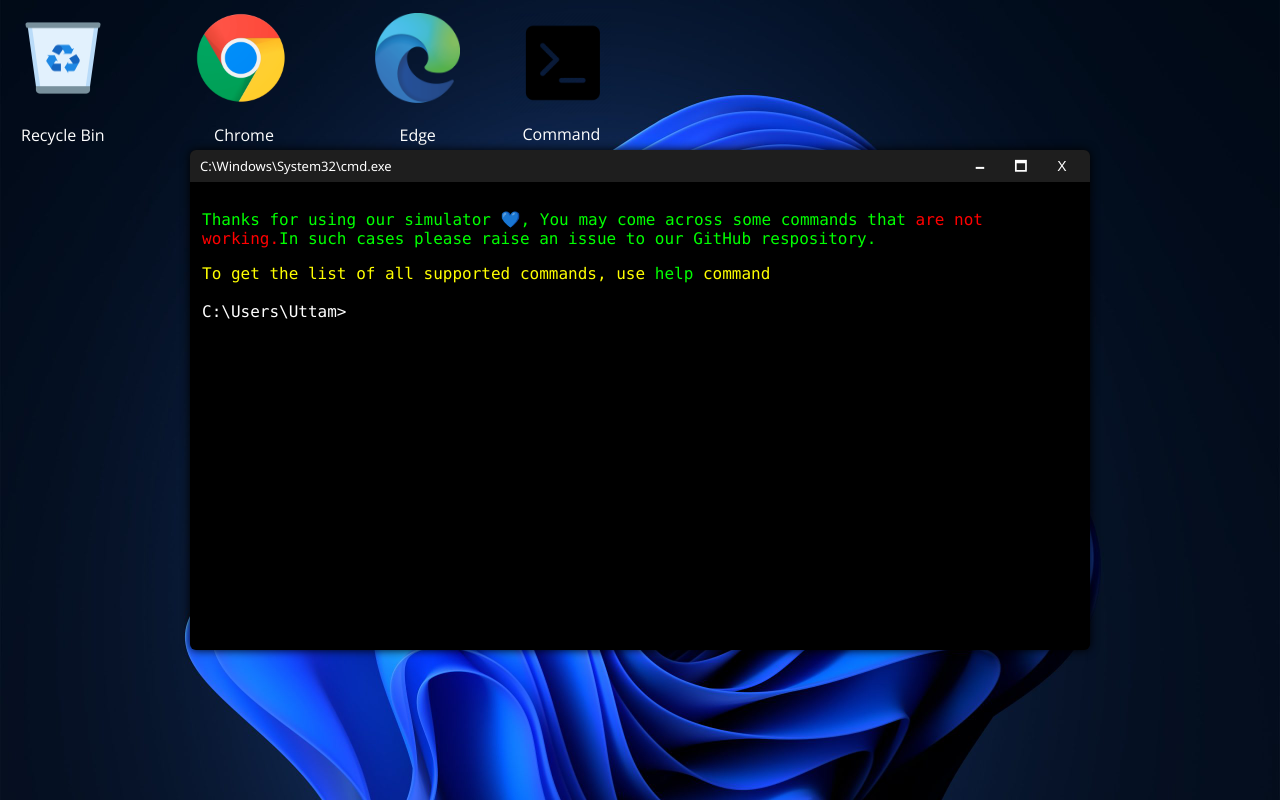
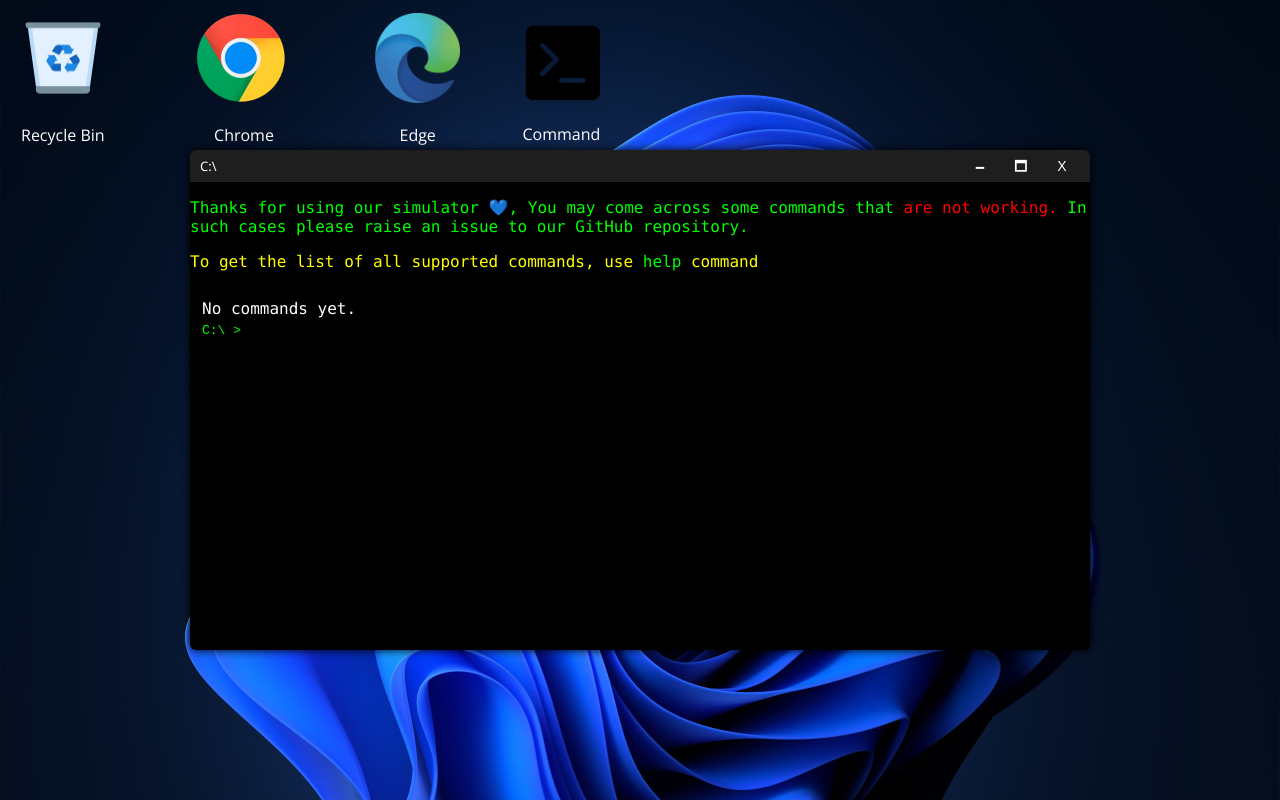
Before and after one commit to helper-uttam/mimic_os, a Next.js app: page /windows/cli in a window 1280 px wide. Built offline with nearby package versions, Linux system fonts and the light colour scheme.

Commit message:
fix: path windows

```diff
--- a/pages/windows/cli/MapConsoleOutput.js
+++ b/pages/windows/cli/MapConsoleOutput.js
@@ -1,27 +1,45 @@
 import React from "react";
 import Prompt from "./Prompt";
+import classes from "./index.module.css";
 
-const MapConsoleOutput = ({ consoleOutput }) => {
+const MapConsoleOutput = ({ consoleOutput, path, inputRef, onEnter }) => {
   const scrollRef = React.useRef();
 
   React.useEffect(() => {
-    if (scrollRef.current)
+    if (scrollRef.current) {
       scrollRef.current.scrollTop = scrollRef.current.scrollHeight;
-  });
+    }
+  }, [consoleOutput]);
+
   return (
-    <div className={consoleOutput} ref={scrollRef}>
-      {consoleOutput && consoleOutput.map((item, index) => (
+    <div className={classes.command_area} ref={scrollRef} style={{ overflowY: "auto", maxHeight: "400px" }}>
+      {consoleOutput.length === 0 && <div>No commands yet.</div>}
+
+      {consoleOutput.map((item, index) => (
         <div className="item" key={index}>
-          <Prompt />
-            {item.cmd}
-          {item.output && typeof item.output !== 'string' && Object.values(item.output).map((e, id) => {
-            return <div key={id}>{e}</div>
-          })}
-          {item.output && typeof item.output === 'string' && <div>{item.output}</div>}
+          <Prompt path={path} />
+          {item.cmd}
+          {item.output &&
+            typeof item.output !== "string" &&
+            Object.values(item.output).map((e, id) => <div key={id}>{e}</div>)}
+          {item.output && typeof item.output === "string" && <div>{item.output}</div>}
           <br />
         </div>
+      ))}
 
-      ))}
+      {/* Input prompt inside the scrollable area */}
+      <div className={classes.inputPrompt} style={{ display: "flex", alignItems: "center" }}>
+        <Prompt path={path} />
+        <input
+          id="cmd"
+          style={{ caretColor: "white", backgroundColor: "black", color: "white", border: "none", flex: 1 }}
+          type="text"
+          ref={inputRef}
+          onKeyPress={({ target: { value }, key }) => onEnter(value, key)}
+          autoComplete="off"
+          spellCheck={false}
+        />
+      </div>
     </div>
   );
 };
--- a/pages/windows/cli/Prompt.js
+++ b/pages/windows/cli/Prompt.js
@@ -1,5 +1,9 @@
 import React from "react";
 
-const Prompt = () => <span>C:\Users\Uttam&gt; </span>;
+const Prompt = ({ path }) => (
+  <span style={{ color: "lime", fontFamily: "monospace" }}>
+    {path} &gt;{" "}
+  </span>
+);
 
 export default Prompt;
--- a/pages/windows/cli/UseOnEnter.js
+++ b/pages/windows/cli/UseOnEnter.js
@@ -7,10 +7,10 @@ const initialFileSystem = {
   children: {
     "bfs.txt": { type: "file", content: "BFS notes here." },
     "config.js": { type: "file", content: "module.exports = {};" },
-    "documents": { type: "folder", children: {} },
-    "desktop": { type: "folder", children: {} },
-    "programs": { type: "folder", children: {} },
-    "temp": { type: "folder", children: {} },
+    documents: { type: "folder", children: {} },
+    desktop: { type: "folder", children: {} },
+    programs: { type: "folder", children: {} },
+    temp: { type: "folder", children: {} },
   },
 };
 
@@ -20,52 +20,60 @@ const UseOnEnter = () => {
   const [consoleOutput, updateConsoleOutput] = useState([]);
   const [history, setHistory] = useState([]);
 
+  // Returns current directory object based on path array
   const getCurrentDir = () => {
     let current = fs;
     for (const part of path) {
+      if (!current.children || !current.children[part]) {
+        return null; // invalid path
+      }
       current = current.children[part];
     }
     return current;
   };
 
+  // Formats path like C:\folder\subfolder
   const formatPath = () => {
+    if (path.length === 0) return "C:\\";
     return "C:\\" + path.join("\\");
   };
 
   const commandHandlers = {
     help: () => [
       `Supported Commands:`,
-      `dir           - list contents`,
-      `cd <dir>      - change directory`,
-      `cd ..         - go up one directory`,
-      `mkdir <name>  - create folder`,
-      `rmdir <name>  - remove folder`,
+      `dir             - list contents`,
+      `cd <dir>        - change directory`,
+      `cd ..           - go up one directory`,
+      `mkdir <name>    - create folder`,
+      `rmdir <name>    - remove folder`,
       `ren <old> <new> - rename file/folder`,
-      `del <file>    - delete a file`,
+      `del <file>      - delete a file`,
       `copy <src> <dest> - copy file`,
-      `type <file>   - show file contents`,
-      `echo <text>   - print message`,
-      `cls           - clear screen`,
-      `vol           - show volume info`,
-      `time          - show time`,
-      `history       - command history`,
+      `type <file>     - show file contents`,
+      `echo <text>     - print message`,
+      `cls             - clear screen`,
+      `vol             - show volume info`,
+      `time            - show time`,
+      `history         - command history`,
     ],
 
     dir: () => {
       const current = getCurrentDir();
+      if (!current || !current.children) return ["No files or directories"];
       const list = Object.keys(current.children);
       return list.length ? list : ["No files or directories"];
     },
 
     cd: (_, args) => {
       const current = getCurrentDir();
+      if (!current) return ["Current directory not found"];
       const target = args[0];
       if (!target) return ["The syntax of the command is incorrect."];
 
       if (target === "..") {
-        if (path.length === 0) return ["Already at root"];
+        if (path.length === 0) return ["Already at root directory"];
         setPath((prev) => prev.slice(0, -1));
-        return ["Moved up one level"];
+        return ["Moved up one directory"];
       }
 
       const next = current.children[target];
@@ -73,7 +81,7 @@ const UseOnEnter = () => {
         return [`The system cannot find the path specified: ${target}`];
       }
 
-      setPath([...path, target]);
+      setPath((prev) => [...prev, target]);
       return [`Changed directory to ${target}`];
     },
 
@@ -81,6 +89,7 @@ const UseOnEnter = () => {
       const name = args[0];
       if (!name) return ["Missing folder name"];
       const current = getCurrentDir();
+      if (!current.children) current.children = {};
       if (current.children[name]) return ["Directory already exists"];
       current.children[name] = { type: "folder", children: {} };
       setFs({ ...fs });
@@ -90,7 +99,7 @@ const UseOnEnter = () => {
     rmdir: (_, args) => {
       const name = args[0];
       const current = getCurrentDir();
-      if (!current.children[name]) return ["Directory not found"];
+      if (!current.children || !current.children[name]) return ["Directory not found"];
       if (current.children[name].type !== "folder") return ["Not a directory"];
       delete current.children[name];
       setFs({ ...fs });
@@ -101,7 +110,7 @@ const UseOnEnter = () => {
       const [oldName, newName] = args;
       const current = getCurrentDir();
       if (!oldName || !newName) return ["Syntax: ren <oldname> <newname>"];
-      if (!current.children[oldName]) return [`Cannot find ${oldName}`];
+      if (!current.children[oldName]) return [`Cannot find '${oldName}'`];
       current.children[newName] = current.children[oldName];
       delete current.children[oldName];
       setFs({ ...fs });
@@ -111,7 +120,7 @@ const UseOnEnter = () => {
     del: (_, args) => {
       const name = args[0];
       const current = getCurrentDir();
-      if (!current.children[name]) return [`Cannot find ${name}`];
+      if (!current.children || !current.children[name]) return [`Cannot find '${name}'`];
       if (current.children[name].type !== "file") return [`'${name}' is not a file`];
       delete current.children[name];
       setFs({ ...fs });
@@ -121,7 +130,7 @@ const UseOnEnter = () => {
     copy: (_, args) => {
       const [src, dest] = args;
       const current = getCurrentDir();
-      if (!current.children[src]) return [`Cannot find file: ${src}`];
+      if (!current.children || !current.children[src]) return [`Cannot find file: ${src}`];
       current.children[dest] = { ...current.children[src] };
       setFs({ ...fs });
       return [`Copied '${src}' to '${dest}'`];
@@ -130,8 +139,8 @@ const UseOnEnter = () => {
     type: (_, args) => {
       const name = args[0];
       const current = getCurrentDir();
+      if (!current.children || !current.children[name]) return [`File not found: ${name}`];
       const file = current.children[name];
-      if (!file) return [`File not found: ${name}`];
       if (file.type !== "file") return [`'${name}' is not a file`];
       return [file.content || ""];
     },
@@ -139,9 +148,9 @@ const UseOnEnter = () => {
     echo: (_, args) => [args.join(" ")],
 
     cls: () => {
-      const items = document.getElementsByClassName("item");
-      Object.values(items).forEach((el) => (el.innerHTML = ""));
-      return ["Cleared screen"];
+      // Clearing handled in UI layer, just clear state here
+      updateConsoleOutput([]);
+      return [];
     },
 
     vol: () => [
@@ -170,7 +179,7 @@ const UseOnEnter = () => {
     }
   };
 
-  return [consoleOutput, onEnter];
+  return [consoleOutput, onEnter, formatPath];
 };
 
 export default UseOnEnter;
--- a/pages/windows/cli/index.js
+++ b/pages/windows/cli/index.js
@@ -1,9 +1,7 @@
 import React from "react";
 import Link from "next/link";
-import Image from "next/image"
 
 import Windows from "..";
-import Prompt from "./Prompt";
 import UseOnEnter from "./UseOnEnter";
 import MapConsoleOutput from "./MapConsoleOutput";
 
@@ -12,46 +10,54 @@ import classes from "./index.module.css";
 const CLI = () => {
   const inputText = React.useRef();
 
-    const [consoleOutput, onEnter] = UseOnEnter();
+  const [consoleOutput, onEnter, formatPath] = UseOnEnter();
 
   React.useEffect(() => {
+    if (inputText.current) {
       inputText.current.value = "";
       inputText.current.focus();
-  });
+    }
+  }, [consoleOutput]);
 
   return (
-      <div className = {classes.mob}>
+    <div className={classes.mob}>
       <Windows />
-          <section className={classes.console} onClick={()=>{
-            document.getElementById("cmd").focus();
-          }}>
+      <section
+        className={classes.console}
+        onClick={() => {
+          inputText.current?.focus();
+        }}
+      >
         <div className={classes.title}>
           <div className={classes.logo}>
-                  <p className={classes.p}>C:\Windows\System32\cmd.exe</p>
+            <p className={classes.p}>{formatPath()}</p>
           </div>
           <div className={classes.right_btn}>
             <button className={classes.min}>🗕</button>
             <button className={classes.max}>🗖</button>
-                    <Link href="/windows"><button className={classes.close}>X</button></Link>
+            <Link href="/windows">
+              <button className={classes.close}>X</button>
+            </Link>
           </div>
         </div>
-              <div className={classes.command_area}>
-              <p className={classes.green}>Thanks for using our simulator 💙,
-              You may come across some commands that<span className={classes.red}> are not working.</span>
-              In such cases please raise an issue to our GitHub respository.</p>
-              <p style={{color:"yellow"}}>To get the list of all supported commands, use <span className={classes.green}>help</span> command</p>
-                    <MapConsoleOutput consoleOutput={consoleOutput} />
-                    <div className={classes.inputPrompt}>
-                        <Prompt/>
-                        <input id="cmd" style={{caretColor: "white", backgroundColor:"black", color:"white",border: "none"}}
-                        type="text"
-                        ref={inputText}
-                        onKeyPress={({ target: { value }, key }) => onEnter(value, key)}
+        <p className={classes.green}>
+          Thanks for using our simulator 💙, You may come across some commands that
+          <span className={classes.red}> are not working.</span> In such cases please raise an issue to our GitHub
+          repository.
+        </p>
+        <p style={{ color: "yellow" }}>
+          To get the list of all supported commands, use <span className={classes.green}>help</span> command
+        </p>
+
+        <MapConsoleOutput
+          consoleOutput={consoleOutput}
+          path={formatPath()}
+          inputRef={inputText}
+          onEnter={onEnter}
         />
-                    </div>
-              </div>
       </section>
     </div>
   );
-}
+};
+
 export default CLI;
```
Lines whose indentation alone changed are shown as unchanged.
